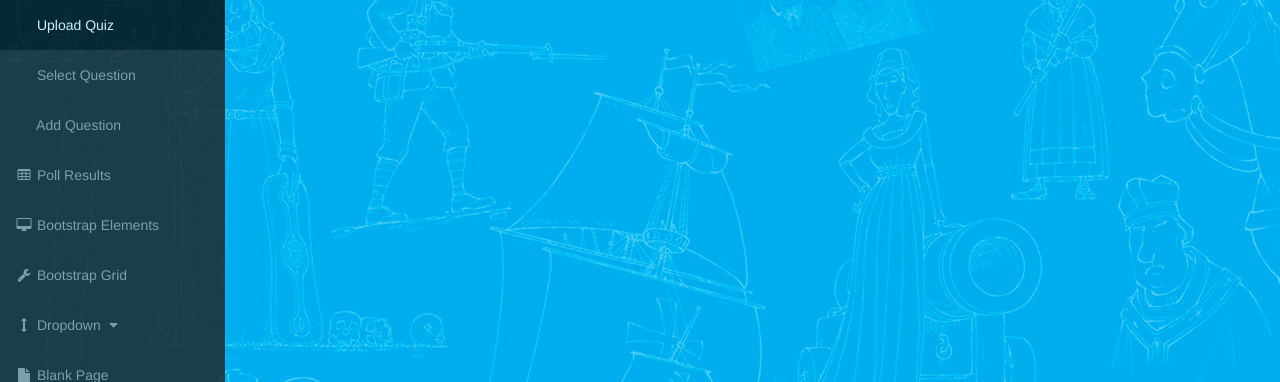
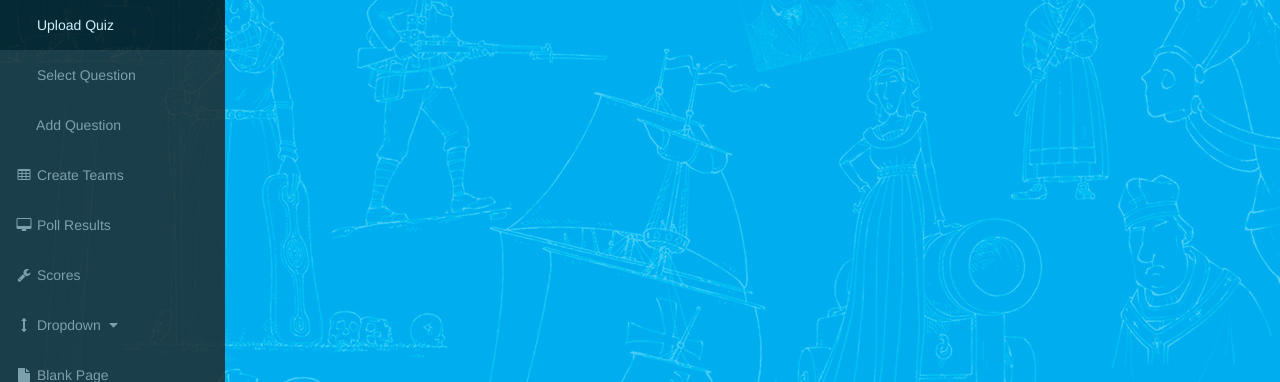
Before and after one commit to pallavikhandekar/LearningLabs, a Django app: page /home in a window 1280 px wide. Shown: the part 51-433 px from the top of the page. Run offline with Django 3.2, Linux system fonts and the light colour scheme; some libraries are stand-ins or nearby versions.

Commit message:
Temp merge of createTeams into index page

```diff
--- a/LearningLabs/Templates/index.html
+++ b/LearningLabs/Templates/index.html
@@ -151,13 +151,13 @@
                         <a href="/home/AddQuestion"><i class="fa fa-fw "></i> Add Question</a>
                     </li>
                     <li>
-                        <a href="tables.html"><i class="fa fa-fw fa-table"></i> Poll Results</a>
+                        <a href="/CreateTeams"><i class="fa fa-fw fa-table"></i> Create Teams</a>
                     </li>
                     <li>
-                        <a href="bootstrap-elements.html"><i class="fa fa-fw fa-desktop"></i> Bootstrap Elements</a>
+                        <a href="bootstrap-elements.html"><i class="fa fa-fw fa-desktop"></i> Poll Results</a>
                     </li>
                     <li>
-                        <a href="bootstrap-grid.html"><i class="fa fa-fw fa-wrench"></i> Bootstrap Grid</a>
+                        <a href="bootstrap-grid.html"><i class="fa fa-fw fa-wrench"></i>  Scores</a>
                     </li>
                     <li>
                         <a href="javascript:;" data-toggle="collapse" data-target="#demo"><i class="fa fa-fw fa-arrows-v"></i> Dropdown <i class="fa fa-fw fa-caret-down"></i></a>
```
